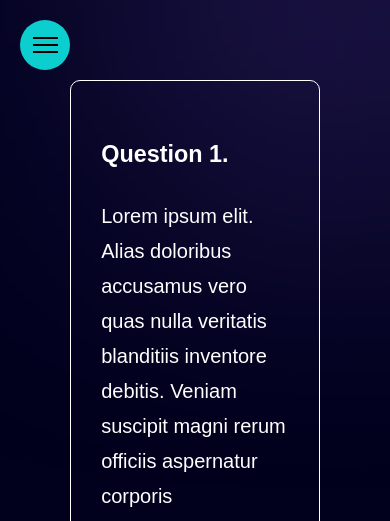
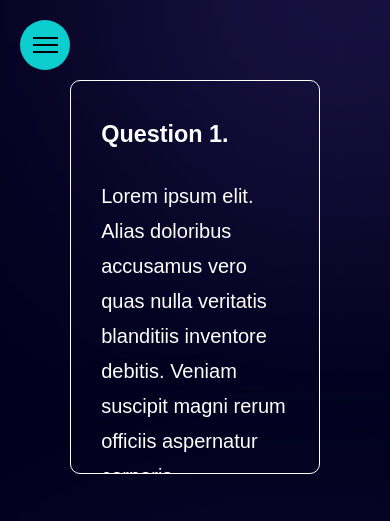
Before and after one commit to abstrxtInfinity/TradeandCodeFrontendComponents, a plain HTML site: page questionScreen/question.html in a window 390 px wide. Shown: the top 521 px of the page. Drawn offline with nearby package versions, Linux system fonts and the light colour scheme.

Commit message:
max-height

```diff
--- a/questionScreen/question.css
+++ b/questionScreen/question.css
@@ -213,13 +213,15 @@ section {
 main {
   position: relative;
   display: flex;
-  min-height: 20%;
   flex-direction: column;
   width: 100%;
+  max-height: 10%;
   padding: 80px 60px;
   z-index: 0;
 }
-
+::-webkit-scrollbar {
+  width: 0;
+}
 .question {
   width: 80%;
   margin-top: 40px;
@@ -227,6 +229,7 @@ main {
   padding: 30px;
   font-size: 1.5em;
   color: #fff;
+  overflow-y: scroll;
   border: 1px solid #fff;
   border-radius: 10px;
 }
@@ -328,8 +331,12 @@ main {
   section main {
     margin: 0;
     padding: 0;
+    max-height: 700px;
+    overflow-y: scroll;
   }
   section main .question {
+    padding-top: 10px;
+    overflow-y: scroll;
     font-size: 1.25em;
     margin-top: 40px;
   }
```
